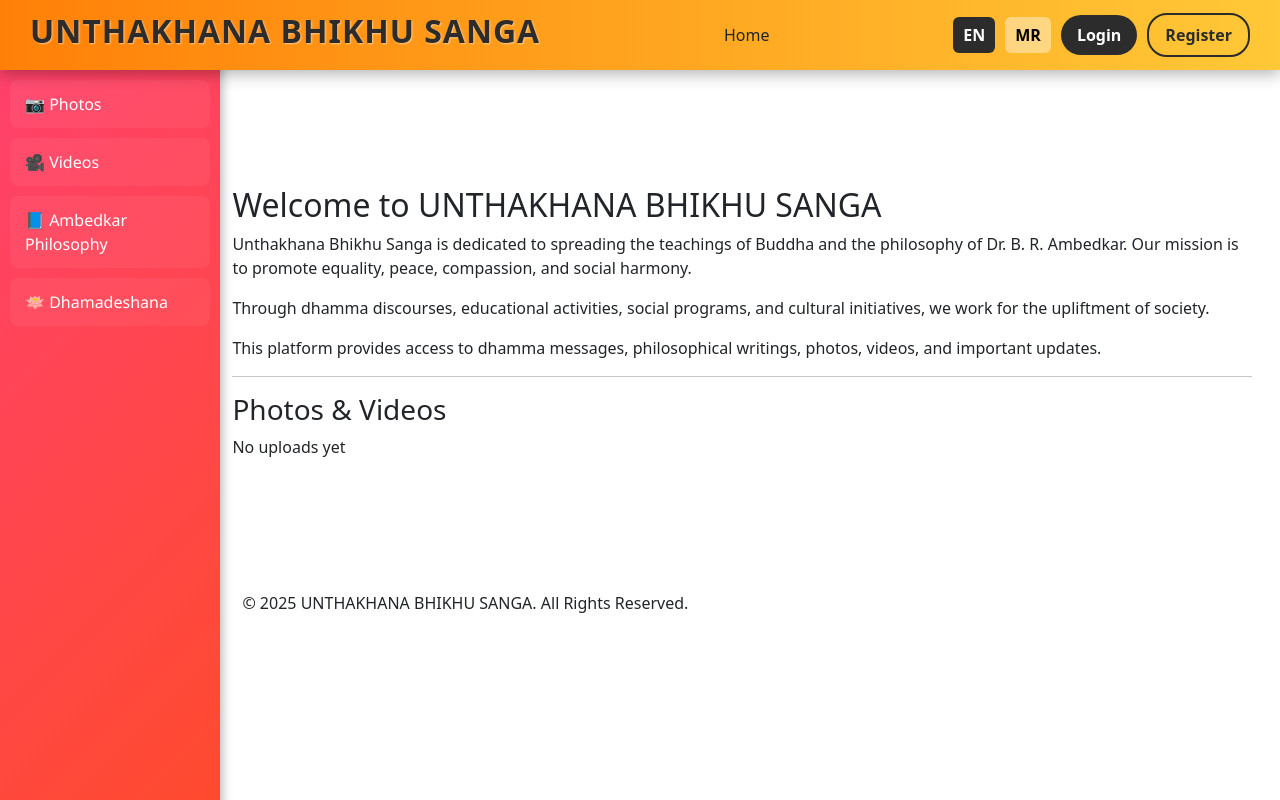
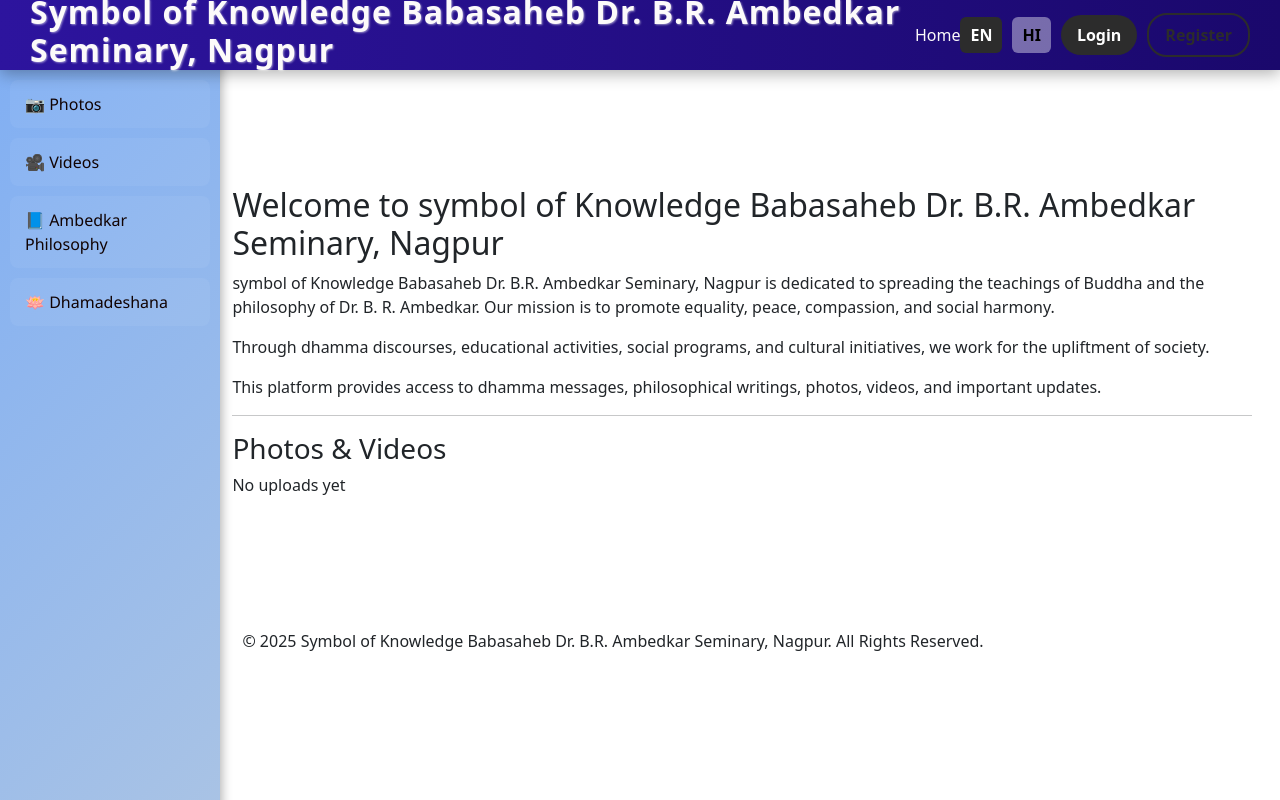
Before and after one commit to mrunalmkkr/frontEnd_uhthakhana, a React (Create React App) app: page / in a window 1280 px wide. Shown: the top 800 px of the page. Built offline with nearby package versions, Linux system fonts and the light colour scheme.

Commit message:
initial commit

```diff
--- a/src/components/Navbar.css
+++ b/src/components/Navbar.css
@@ -2,7 +2,7 @@
 .top-navbar {
   height: 70px;
   width: 100%;
-  background: linear-gradient(90deg, #ff8008, #ffc837);
+  background: linear-gradient(90deg, #2d149e, #1a086c);
   display: flex;
   align-items: center;
   justify-content: space-between;
@@ -15,7 +15,7 @@
 
 /* Logo */
 .nav-logo {
-  color: #2c2c2c;
+  color: #fcfafa;
   font-weight: 800;
   letter-spacing: 1px;
   text-shadow: 1px 1px 2px rgba(255,255,255,0.5);
@@ -25,6 +25,7 @@
 .nav-center {
   display: flex;
   gap: 25px;
+  color: #fcfafa;
 }
 
 .nav-link {
--- a/src/components/SideNav.css
+++ b/src/components/SideNav.css
@@ -5,7 +5,7 @@
   position: fixed;
   left: 0;
   top: 60px;
-  background: linear-gradient(135deg, #ff416c, #ff4b2b); /* vibrant gradient */
+  background: linear-gradient(135deg, #81aff3, #abc4e4); /* vibrant gradient */
   color: white;
   display: flex;
   flex-direction: column;
@@ -30,7 +30,7 @@
   padding: 12px 15px;
   margin-bottom: 10px;
   border-radius: 8px;
-  color: white;
+  color: rgb(17, 3, 3);
   text-decoration: none;
   font-weight: 500;
   transition: all 0.2s ease-in-out;
--- a/src/components/footer.js
+++ b/src/components/footer.js
@@ -4,7 +4,7 @@
   return (
     <Container style={{ marginLeft: "18%" }}>
     <div className="footer">
-      © 2025 UNTHAKHANA BHIKHU SANGA. All Rights Reserved.
+      © 2025 Symbol of Knowledge Babasaheb Dr. B.R. Ambedkar Seminary, Nagpur. All Rights Reserved.
     </div>
     </Container>
   );
--- a/src/components/navBar.js
+++ b/src/components/navBar.js
@@ -1,61 +1,4 @@
-// import { useContext } from "react";
-// import { LanguageContext } from "./languageContext";
-// import { Link, Route } from "react-router-dom";
-// import "./Navbar.css";
-// import Philosophy from "../pages/philosophy";
-// import { Routes } from "react-router-dom";
 
-// const Navbar = () => {
-//   const { lang, setLang } = useContext(LanguageContext);
-
-//   return (
-//     <header className="top-navbar">
-//       {/* Left */}
-//       <div className="nav-left">
-//         <h2 className="nav-logo">
-//           {lang === "EN"
-//             ? "UNTHAKHANA BHIKHU SANGA"
-//             : "उठाखाना भिक्षू संघ"}
-//         </h2>
-//       </div>
-
-//       {/* Center */}
-//       <nav className="nav-center">
-//         <Link to="/" className="nav-link">
-//           {lang === "EN" ? "Home" : "मुख्यपृष्ठ"}
-//         </Link>
-
-//       </nav>
-
-
-
-//       {/* Right */}
-//       <div className="nav-right">
-//         <button
-//           className={`lang-btn ${lang === "EN" ? "active" : ""}`}
-//           onClick={() => setLang("EN")}
-//         >
-//           EN
-//         </button>
-//         <button
-//           className={`lang-btn ${lang === "MR" ? "active" : ""}`}
-//           onClick={() => setLang("MR")}
-//         >
-//           MR
-//         </button>
-
-//         <Link to="/login" className="nav-btn">
-//           Login
-//         </Link>
-//         <Link to="/register" className="nav-btn outline">
-//           Register
-//         </Link>
-//       </div>
-//     </header>
-//   );
-// };
-
-// export default Navbar;
 
 
 import { useContext } from "react";
@@ -80,8 +23,8 @@
       <div className="nav-left">
         <h2 className="nav-logo">
           {lang === "EN"
-            ? "UNTHAKHANA BHIKHU SANGA"
-            : "उठाखाना भिक्षू संघ"}
+            ? "Symbol of Knowledge Babasaheb Dr. B.R. Ambedkar Seminary, Nagpur"
+            : "ज्ञान के प्रतीक बाबासाहेब डॉ. बी. आर. आंबेडकर सेमिनरी, नागपुर"}
         </h2>
       </div>
 
@@ -102,10 +45,10 @@
         </button>
 
         <button
-          className={`lang-btn ${lang === "MR" ? "active" : ""}`}
-          onClick={() => setLang("MR")}
+          className={`lang-btn ${lang === "HI" ? "active" : ""}`}
+          onClick={() => setLang("HI")}
         >
-          MR
+          HI
         </button>
 
         {!user ? (
--- a/src/pages/dhamadeshana.js
+++ b/src/pages/dhamadeshana.js
@@ -127,7 +127,7 @@
 
             <textarea
               rows={6}
-              placeholder="Marathi Dhamadeshana"
+              placeholder="Hindi Dhamadeshana"
               value={textMR}
               onChange={(e) => setTextMR(e.target.value)}
               style={{ width: "100%", marginBottom: "10px" }}
--- a/src/pages/home.js
+++ b/src/pages/home.js
@@ -26,9 +26,9 @@
       <div className="leaflet">
         {lang === "EN" ? (
           <>
-            <h2>Welcome to UNTHAKHANA BHIKHU SANGA</h2>
+            <h2>Welcome to symbol of Knowledge Babasaheb Dr. B.R. Ambedkar Seminary, Nagpur</h2>
             <p>
-              Unthakhana Bhikhu Sanga is dedicated to spreading the teachings of
+              symbol of Knowledge Babasaheb Dr. B.R. Ambedkar Seminary, Nagpur is dedicated to spreading the teachings of
               Buddha and the philosophy of Dr. B. R. Ambedkar. Our mission is to
               promote equality, peace, compassion, and social harmony.
             </p>
@@ -44,19 +44,17 @@
           </>
         ) : (
           <>
-            <h2>उठखणा भिक्खू संघ मध्ये आपले स्वागत आहे</h2>
+            <h2>ज्ञान के प्रतीक बाबासाहेब डॉ. बी. आर. आंबेडकर सेमिनरी, नागपुर में आपका स्वागत है</h2>
             <p>
-              उठखणा भिक्खू संघ बुद्धांच्या उपदेशांचा आणि डॉ. बाबासाहेब
-              आंबेडकरांच्या तत्त्वज्ञानाचा प्रसार करण्यासाठी कार्यरत आहे.
-              समता, करुणा, शांतता आणि सामाजिक न्याय हे आमचे मुख्य उद्दिष्ट आहे.
+              ज्ञान के प्रतीक बाबासाहेब डॉ. बी. आर. आंबेडकर सेमिनरी, नागपुर
+बुद्ध के उपदेशों और डॉ. बाबासाहेब आंबेडकर के दर्शन का प्रसार करने के लिए कार्यरत है।
+समता, करुणा, शांति और सामाजिक न्याय हमारे मुख्य उद्देश्य हैं।
             </p>
             <p>
-              धम्मदेशना, शैक्षणिक उपक्रम, सामाजिक कार्ये आणि सांस्कृतिक
-              कार्यक्रमांद्वारे आम्ही समाजाच्या उन्नतीसाठी कार्य करतो.
+              धम्मदेशना, शैक्षणिक गतिविधियों, सामाजिक कार्यों और सांस्कृतिक कार्यक्रमों के माध्यम से हम समाज की उन्नति के लिए कार्य करते हैं।
             </p>
             <p>
-              या व्यासपीठावर धम्मविचार, तत्त्वज्ञान, छायाचित्रे, व्हिडिओ
-              आणि महत्त्वाच्या सूचना उपलब्ध आहेत.
+              इस मंच पर धम्मविचार, दर्शनशास्त्र, तस्वीरें, वीडियो और महत्वपूर्ण सूचनाएँ उपलब्ध हैं।
             </p>
           </>
         )}
--- a/src/pages/philosophy.js
+++ b/src/pages/philosophy.js
@@ -142,7 +142,7 @@
 
             <textarea
               rows={6}
-              placeholder="Marathi Philosophy"
+              placeholder="Hindi Philosophy"
               value={textMR}
               onChange={(e) => setTextMR(e.target.value)}
               style={{ width: "100%", marginBottom: "10px" }}
@@ -166,10 +166,6 @@
       {/* -------- UPLOADS (LIKE HOME & DHAMADESANA) -------- */}
       <hr />
 
-
-
-
-
     </Container>
   );
 }
```
